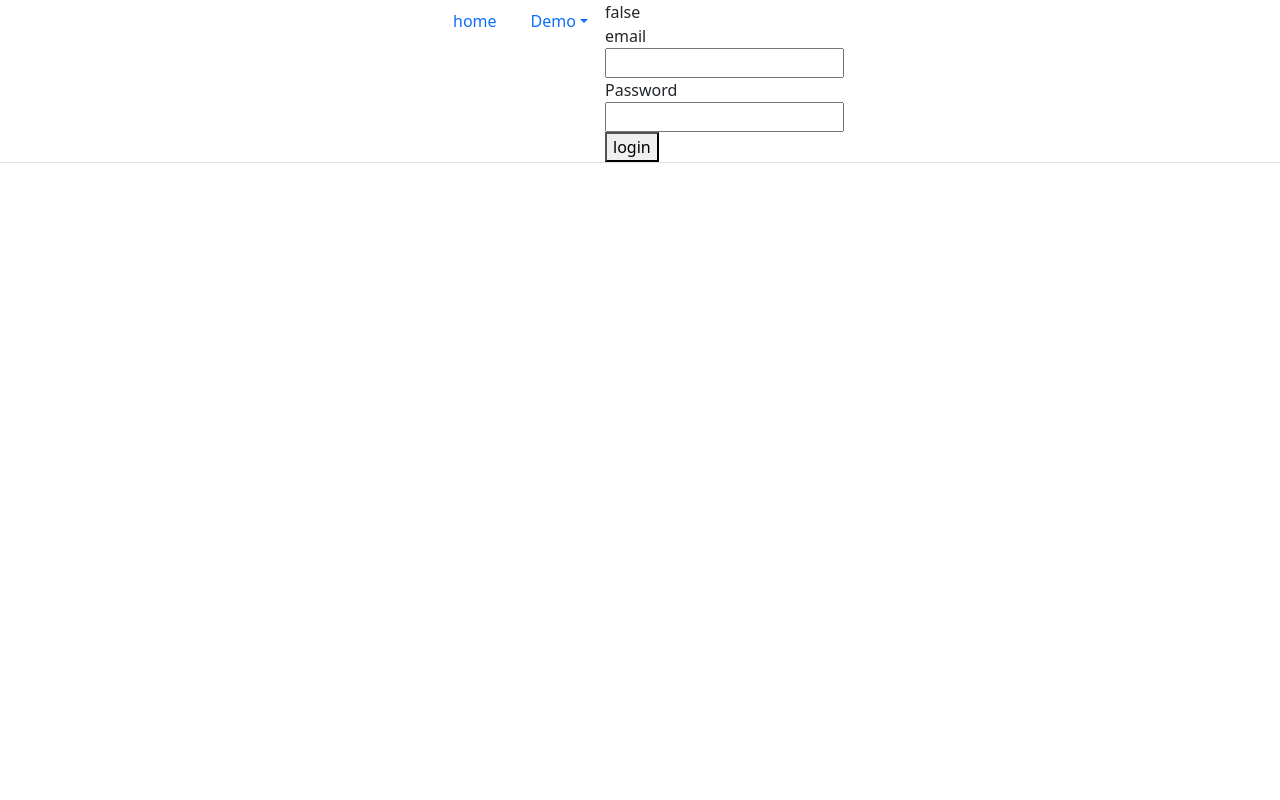
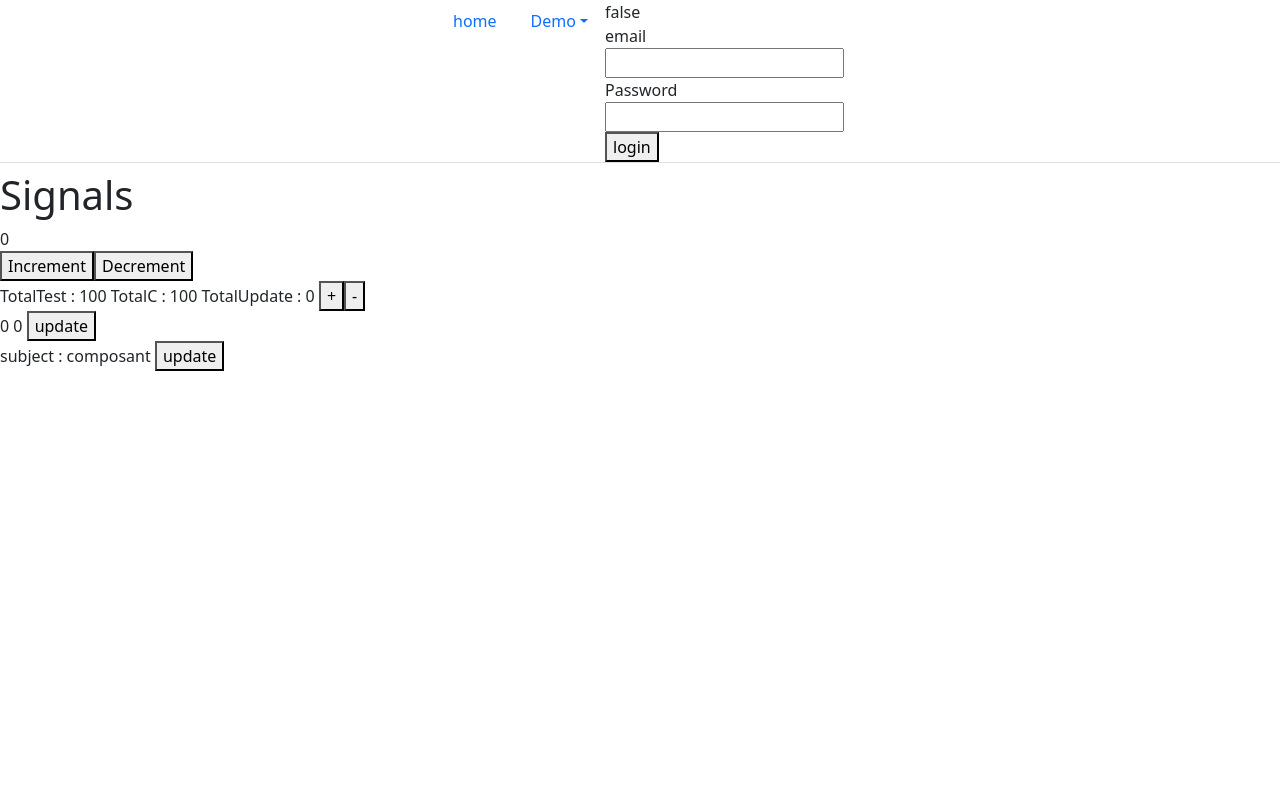
Before and after one commit to zacharyb12/demo-angular-Python2, an Angular app: page /demo/signals in a window 1280 px wide. Before the commit this address led to /. Shown: the top 800 px of the page. Built offline with nearby package versions, Linux system fonts and the light colour scheme.

Commit message:
signal - demo

```diff
--- a/src/app/app.routes.ts
+++ b/src/app/app.routes.ts
@@ -24,6 +24,7 @@ import { FormControlDemo } from '../components/pages/demo/formulaires/form-contr
 import { IntroForm } from '../components/pages/demo/formulaires/intro-form/intro-form';
 import { FormGroupDemo } from '../components/pages/demo/formulaires/form-group-demo/form-group-demo';
 import { FormArrayDemo } from '../components/pages/demo/formulaires/form-array-demo/form-array-demo';
+import { SignalDemo } from '../components/pages/demo/signal-demo/signal-demo';
 
 export const routes: Routes = [
     {path: '' , component : HomeComponent},
@@ -40,6 +41,7 @@ export const routes: Routes = [
         {path : 'form-controle' , component : FormControlDemo},
         {path : 'form-group' , component : FormGroupDemo},
         {path : 'form-array' , component : FormArrayDemo},
+        {path : 'signals' , component : SignalDemo}
     ]},
     {path : 'exo' , component : ExoRouting , children : [
         {path : 'compteur' , component : CompteurComponent},
--- a/src/components/pages/demo/Input-Output/parent-component/parent-component.html
+++ b/src/components/pages/demo/Input-Output/parent-component/parent-component.html
@@ -1,4 +1,15 @@
 <div class="card shadow w-75 m-auto p-3 text-center">
+
+<h1>Input Output</h1>
+
+<div class="card w-75 p-3 m-3 m-auto">
+    <h3>Le composant Parent</h3>
+    <p>Le composant parent va transmettre des données au composant enfant via le décorateur @Input()</p>
+    <p>Le composant enfant va émettre des événements au composant parent via le décorateur @Output()</p>
+    <p>L'utilisation des input output necessite une hierarchie parent enfant</p>
+</div>
+
+
 <h4>Parent : {{title}}</h4>
 </div>
 
--- a/src/components/pages/demo/demo-service/details-product-serv/details-product-serv.html
+++ b/src/components/pages/demo/demo-service/details-product-serv/details-product-serv.html
@@ -1,4 +1,22 @@
 <h1>Details Products</h1>
+<div class="card p-2 m-2">
+    <p>Pour recuperer un produit nous allons pouvoir communiquer avec notre service pour demander un element precis </p>
+    <p>Nous aurons besoin de l'identifiant du produit </p>
+    <p>Premièrement nous allons definir un paramètre dans la route : products/:id</p>
+    <p>Ensuite nous allons utiliser le routeur pour passer l'id en parametre dans l'url </p>
+    <p>Et dans le composant details nous utiliserons le ActivatedRoute pour recuperer l'id</p>
+
+    <div class="card p-2 m-auto text-center w-75">
+        <p>Ajoutons une route dans le fichier app-routing.module.ts</p>
+        <code>&#123;path: 'products/:id', component: DetailsProductServComponent&#125;</code>
+        <p>Ensuite, nous allons utiliser le routeur pour passer l'id en parametre dans l'url</p>
+        <code>&#60;button (click)="goToDetails(p.id)"&#62;Details&#60;/button&#62;</code>
+        <p>Enfin dans le composant details nous utiliserons le ActivatedRoute pour recuperer l'id</p>
+        <code>private readonly route : ActivatedRoute = inject(ActivatedRoute)</code>
+        <code>const id = +this.route.snapshot.paramMap.get('id')</code>
+
+    </div>
+</div>
 
 <div>
     <h4>{{product.name}}</h4>
--- a/src/components/pages/demo/demo-service/list-product-serv/list-product-serv.html
+++ b/src/components/pages/demo/demo-service/list-product-serv/list-product-serv.html
@@ -1,5 +1,37 @@
 <h1>Products list</h1>
 
-@for(p of ListProducts;track p){
-<p>{{p.name}}</p>
+<div class="card p-2 m-2">
+<p>Les Services permettent de centralisé la logique d'un model </p>
+<p>Nous utiliserons un service pour centraliser la liste des produits</p>
+<p>Grace à ce service, nous pourrons facilement récupérer et manipuler la liste des produits depuis n'importe quel composant de notre application qui aura injecté le service .</p>
+
+<div class="card p-2 m-auto text-center w-75">
+    <p>Création du service</p>
+    <code>ng generate service services/product</code>
+<code>private readonly productService : inject(ProductService)</code>
+</div>
+
+</div>
+<div class="d-flex flex-wrap">
+
+    @for(p of ListProducts;track p){
+        <div class="card w-25 p-2 m-2">
+            <div class="d-flex justify-content-between">
+
+    <div>
+        <p>{{p.name}}</p>
+        <p>{{p.price}}</p>
+        <p>{{p.description}}</p>
+    </div>
+    <div>
+        <img class="w-25 h-25" [src]="p.imageUrl">
+    </div>
+</div>
+
+<div class="d-flex justify-content-between">
+    <button class="btn btn-sm w-50 btn-primary " >Add</button>
+    <button class="btn btn-sm w-50 btn-danger" >Remove</button>
+        </div>
+    </div>
 }
+</div>
--- a/src/components/pages/demo/pipe-component/pipe-component.html
+++ b/src/components/pages/demo/pipe-component/pipe-component.html
@@ -1,3 +1,26 @@
+<h1>Les pipes</h1>
+
+<div class="card p-2 m-2">
+<p>Les pipes sont des fonctionnalités d'Angular qui permettent de transformer les données affichées dans les templates.</p>
+<p>Ils sont utilisés pour formater, filtrer ou modifier les données avant de les afficher à l'utilisateur.</p>
+<p>Les pipes sont souvent utilisés pour des transformations courantes telles que la mise en majuscule, la mise en minuscule, le formatage des dates, des nombres, des devises, etc.</p>
+<p>Angular fournit plusieurs pipes intégrés, mais il est également possible de créer des pipes personnalisés pour répondre à des besoins spécifiques.</p>
+<p>Les pipes sont utilisés dans les templates en utilisant le symbole | (pipe) suivi du nom du pipe et de ses éventuels paramètres.</p>
+<p>Par exemple, pour afficher une date au format court, on peut utiliser le pipe date comme ceci : {{ myDate | date:'short' }}</p>
+<p>Il est également possible de chaîner plusieurs pipes ensemble pour effectuer des transformations successives sur
+
+<div class="card p-2 m-auto text-center w-75">
+    <p>Création d'un pipe</p>
+    <code>ng generate pipe pipes/monPipe</code>
+
+<br>
+    <div>Utilisation</div>
+    <pre><code>&#123; &#123; valeur| monPipe &#125;&#125;</code></pre>
+
+
+
+</div>
+</div>
 
 <div class="card w-75 p-3 m-3 m-auto">
     <h3>Les Pipes texte</h3>
--- /dev/null
+++ b/src/components/pages/demo/signal-demo/signal-demo.html
@@ -0,0 +1,31 @@
+<h1>Signals</h1>
+
+
+<div>
+    {{counterC()}}
+        <br>
+        <div class="d-flex">
+            <button (click)="incrementC()">Increment</button>
+            <button (click)="decrementC()">Decrement</button>
+        </div>
+</div>
+
+<div>
+    TotalTest : {{totalTest()}}
+    TotalC : {{totalC()}}
+    TotalUpdate : {{totalUpdate()}}
+    <button (click)="addQuantityC()">+</button>
+    <button (click)="removeQuantityC()">-</button>
+</div>
+
+
+<div>
+    {{signalComponent()}}
+    {{test}}
+    <button (click)="updateSignalPrivate()">update</button>
+</div>
+
+<div>
+    subject : {{mySubjectComponent}}
+    <button (click)="updateValue()">update</button>
+</div>
--- /dev/null
+++ b/src/components/pages/demo/signal-demo/signal-demo.ts
@@ -0,0 +1,127 @@
+import { Component, computed, inject, signal, WritableSignal } from '@angular/core';
+import { SignalService } from '../../../../core/services/signal-service/signal-service';
+import { Subject } from 'rxjs';
+import { AsyncPipe } from '@angular/common';
+import { User } from '../../../../models/user.model';
+
+@Component({
+  selector: 'app-signal-demo',
+  imports: [
+    AsyncPipe
+  ],
+  templateUrl: './signal-demo.html',
+  styleUrl: './signal-demo.css'
+})
+export class SignalDemo {
+
+// création d'un signal simple il est relié a celui du service
+// les actions sont faites via le service
+
+counterC = signal(0);
+
+  // injection du service
+   signalService = inject(SignalService);
+
+  // constructor() {
+  //   this.counterC = this.signalService.counter;
+  // }
+
+  incrementC(){
+    this.signalService.increment()
+  }
+
+    decrementC(){
+    this.signalService.decrement()
+  }
+
+// --------------------------------------------------------------
+
+// computed signal
+
+// copie du signal depuis la declaration du service
+ totalC  = this.signalService.total;
+ totalUpdate = signal(0)
+
+
+// affectation de la valeur du signal local
+// la mise a jour de la valeur est faite automatiquement
+totalTest = computed(() => this.signalService.price() * this.signalService.quantity());
+
+// constructor() {
+//   // update necessite un declenchement manuel
+//   this.totalUpdate.update(() => this.signalService.quantity() * this.signalService.price());
+// }
+
+
+// appel des méthodes du service
+addQuantityC(){
+  this.signalService.addQuantity()
+
+  // pour forcer la mise a jour du signal local il faut utiliser update lors d'un evenement
+  // this.totalUpdate.update(() => this.signalService.quantity() * this.signalService.price());
+}
+
+// appel des méthodes du service
+removeQuantityC(){
+  this.signalService.removeQuantity()
+}
+
+
+// --------------------------------------------------------------
+
+// signal Private dans le service
+
+signalComponent = signal<number>(0)
+
+test = 0
+
+
+// constructor() {
+//   this.signalComponent = this.signalService.getSignalPrivate();
+//   this.test = this.signalService.getSignalPrivateValue();
+// }
+
+updateSignalPrivate(){
+  this.signalService.setSignalPrivate(8)
+}
+
+// -----------------------------------------------------------------
+
+users : User[] = [
+  {id:1, email:'Alice', password : 'test1234',isAdmin:true,age:30},
+  {id:2, email:'Bob', password : 'test1234',isAdmin:false,age:25},
+  {id:3, email:'Charlie', password : 'test1234',isAdmin:false,age:35}
+]
+
+signalUsers = signal<User[]>(this.users)
+
+// --------------------------------------------------------------
+
+// Subject
+
+mySubjectComponent : string = 'composant';
+
+constructor(){
+
+  // pour consommer le Subject on doit s'abonner
+  this.signalService.messageSubject.subscribe({
+    // pour recupere la valeur emise avec le next ( dans le service )
+    next : (value) => {
+    this.mySubjectComponent = value;
+    },
+    // recuperation des erreurs
+    error : (error) => {
+
+    },
+    // recuperation de la fin du flux
+    complete : () => {
+
+    }
+
+  })
+}
+
+updateValue(){
+  this.signalService.updateValue();
+}
+}
--- a/src/components/shared/navbar-component/navbar-component.html
+++ b/src/components/shared/navbar-component/navbar-component.html
@@ -19,6 +19,7 @@
 			<button routerLink="demo/form-controle" ngbDropdownItem>Form Control</button>
 			<button routerLink="demo/form-group" ngbDropdownItem>Form group</button>
 			<button routerLink="demo/form-array" ngbDropdownItem>Form Array</button>
+			<button routerLink="demo/signals" ngbDropdownItem>Signals</button>
 			<div class="dropdown-divider"></div>
 		</div>
 	</li>
--- /dev/null
+++ b/src/core/services/signal-service/signal-service.ts
@@ -0,0 +1,78 @@
+import { computed, Injectable, signal } from '@angular/core';
+import { Subject } from 'rxjs';
+
+@Injectable({
+  providedIn: 'root'
+})
+export class SignalService {
+
+// -------------------------------------------------------------------
+// création d'un signal simple
+counter = signal(0);
+
+// méthodes pour modifier le signal
+increment(){
+  this.counter.set(this.counter() + 1);
+}
+
+decrement(){
+  this.counter.set(this.counter() - 1);
+}
+// -------------------------------------------------------------------
+
+price = signal<number>(100)
+quantity = signal<number>(1)
+
+total = computed(() => this.price() * this.quantity())
+
+addQuantity(){
+
+  this.quantity.set(this.quantity() + 1);
+}
+
+removeQuantity(){
+
+  this.quantity.set(this.quantity() - 1);
+}
+
+
+// -------------------------------------------------------------------
+
+private signalPrivate = signal<number>(0)
+
+getSignalPrivate(){
+  return this.signalPrivate;
+}
+
+
+getSignalPrivateValue(){
+  return this.signalPrivate();
+}
+
+setSignalPrivate(value : number){
+  if(value !== 5){
+    this.signalPrivate.set(value);
+  }
+}
+
+
+// -------------------------------------------------------------------
+
+
+// Ancienne version Avec Les Subjects
+
+// creation d'un Subject
+messageSubject = new Subject<string>();
+
+// on devait gerer les abonnements et desabonnements et envoie de valeurs
+updateValue(){
+
+  // au niveau du service on gere l'envoie de la valeur avec le next
+  this.messageSubject.next("Bonjour depuis le service");
+
+  // on pouvait aussi clore le subject avec complete
+  this.messageSubject.complete();
+}
+
+
+}
```
Also changed, not shown: src/components/pages/demo/signal-demo/signal-demo.css (added), 2 other files (tests, documents, lock files or other folders).
